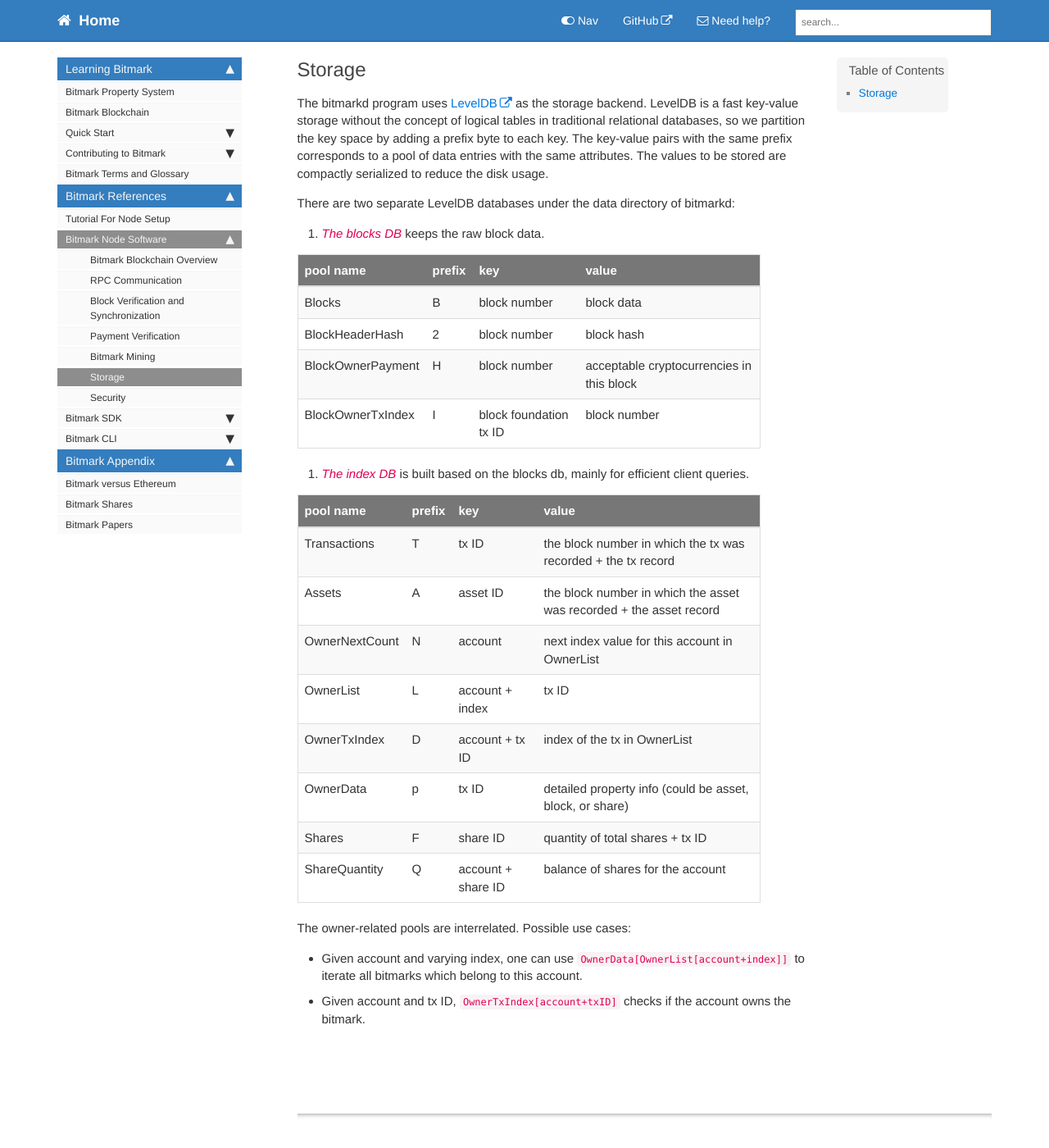
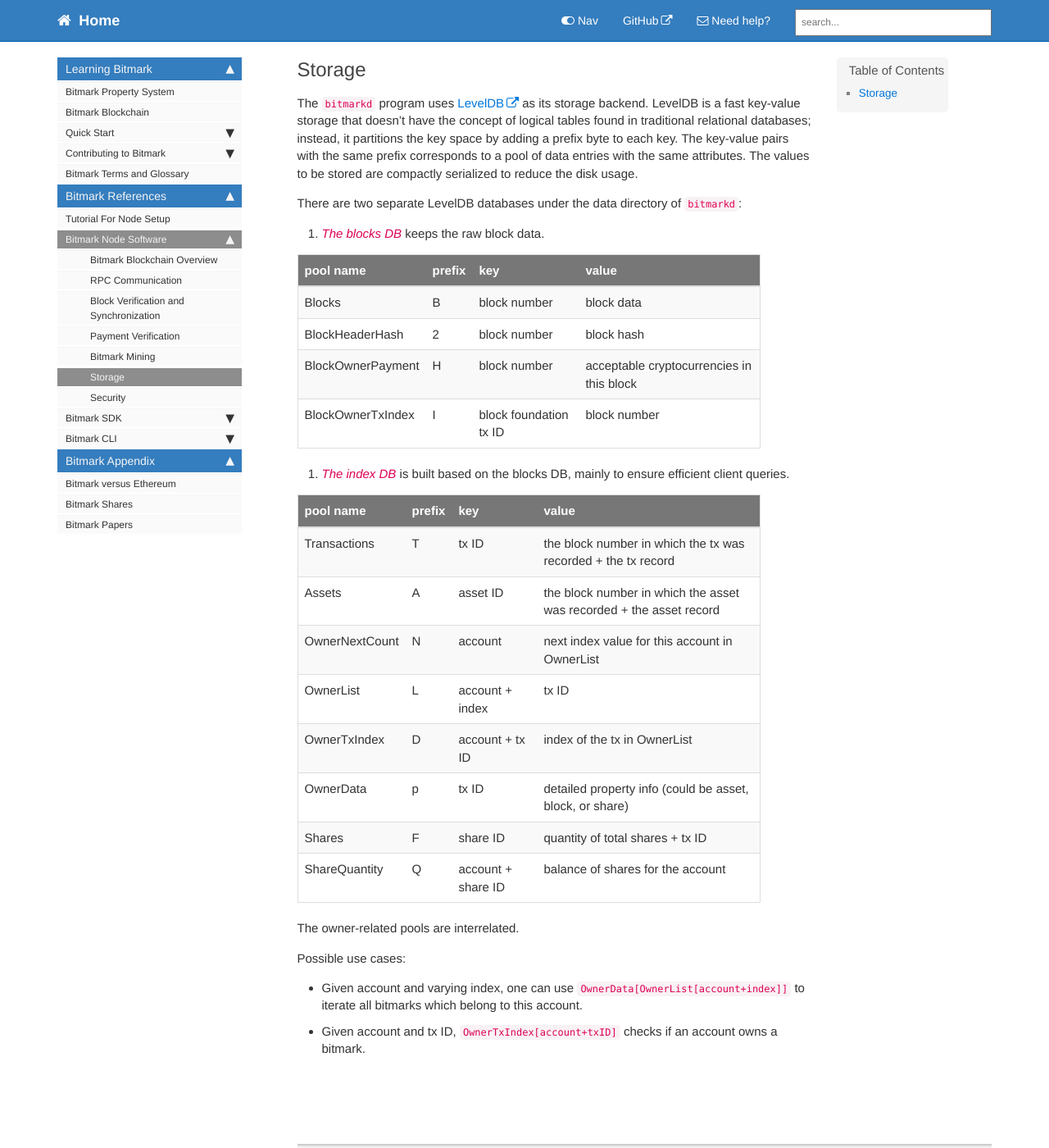
Before and after one commit to bitmark-inc/docs, a Jekyll site: the page built from pages/bitmark-references/bitmark-node-software/node-modules.md, in a window 1280 px wide and 1400 px high. Shown: the whole window at 82% size. Built offline with Jekyll 4.4.1, drawn with Linux system fonts in a browser that asks for light colours; comment, search, counter and statistics services are not loaded.

Commit message:
Update node-modules.md

```diff
--- a/pages/bitmark-references/bitmark-node-software/node-modules.md
+++ b/pages/bitmark-references/bitmark-node-software/node-modules.md
@@ -9,9 +9,9 @@
 
 ## Storage
 
-The bitmarkd program uses [LevelDB](https://github.com/google/leveldb) as the storage backend. LevelDB is a fast key-value storage without the concept of logical tables in traditional relational databases, so we partition the key space by adding a prefix byte to each key. The key-value pairs with the same prefix corresponds to a pool of data entries with the same attributes. The values to be stored are compactly serialized to reduce the disk usage.
+The `bitmarkd` program uses [LevelDB](https://github.com/google/leveldb) as its storage backend. LevelDB is a fast key-value storage that doesn't have the concept of logical tables found in traditional relational databases; instead, it partitions the key space by adding a prefix byte to each key. The key-value pairs with the same prefix corresponds to a pool of data entries with the same attributes. The values to be stored are compactly serialized to reduce the disk usage.
 
-There are two separate LevelDB databases under the data directory of bitmarkd:
+There are two separate LevelDB databases under the data directory of `bitmarkd`:
 
 1. *The blocks DB* keeps the raw block data.
 
@@ -22,7 +22,7 @@
 | BlockOwnerPayment | H | block number              | acceptable cryptocurrencies in this block
 | BlockOwnerTxIndex | I | block foundation tx ID    | block number
 
-2. *The index DB* is built based on the blocks db, mainly for efficient client queries.
+2. *The index DB* is built based on the blocks DB, mainly to ensure efficient client queries.
 
 | pool name | prefix | key | value |
 |-----------|--------|-----|-------|
@@ -35,7 +35,8 @@
 | Shares            | F | share ID           | quantity of total shares + tx ID
 | ShareQuantity     | Q | account + share ID | balance of shares for the account
 
-The owner-related pools are interrelated. Possible use cases:
+The owner-related pools are interrelated.
 
+Possible use cases:
 - Given account and varying index, one can use `OwnerData[OwnerList[account+index]]` to iterate all bitmarks which belong to this account.
-- Given account and tx ID, `OwnerTxIndex[account+txID]` checks if the account owns the bitmark.
+- Given account and tx ID, `OwnerTxIndex[account+txID]` checks if an account owns a bitmark.
```
